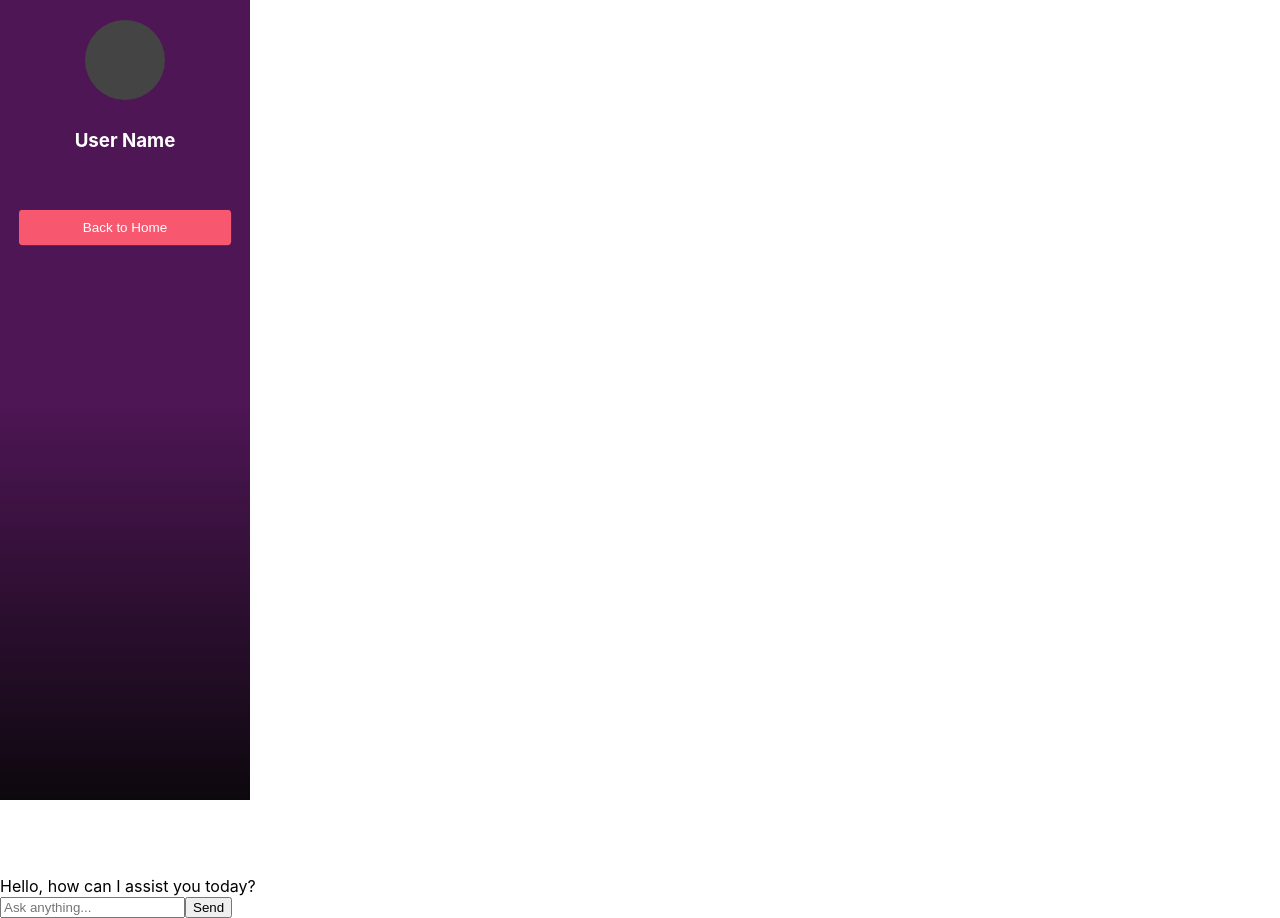
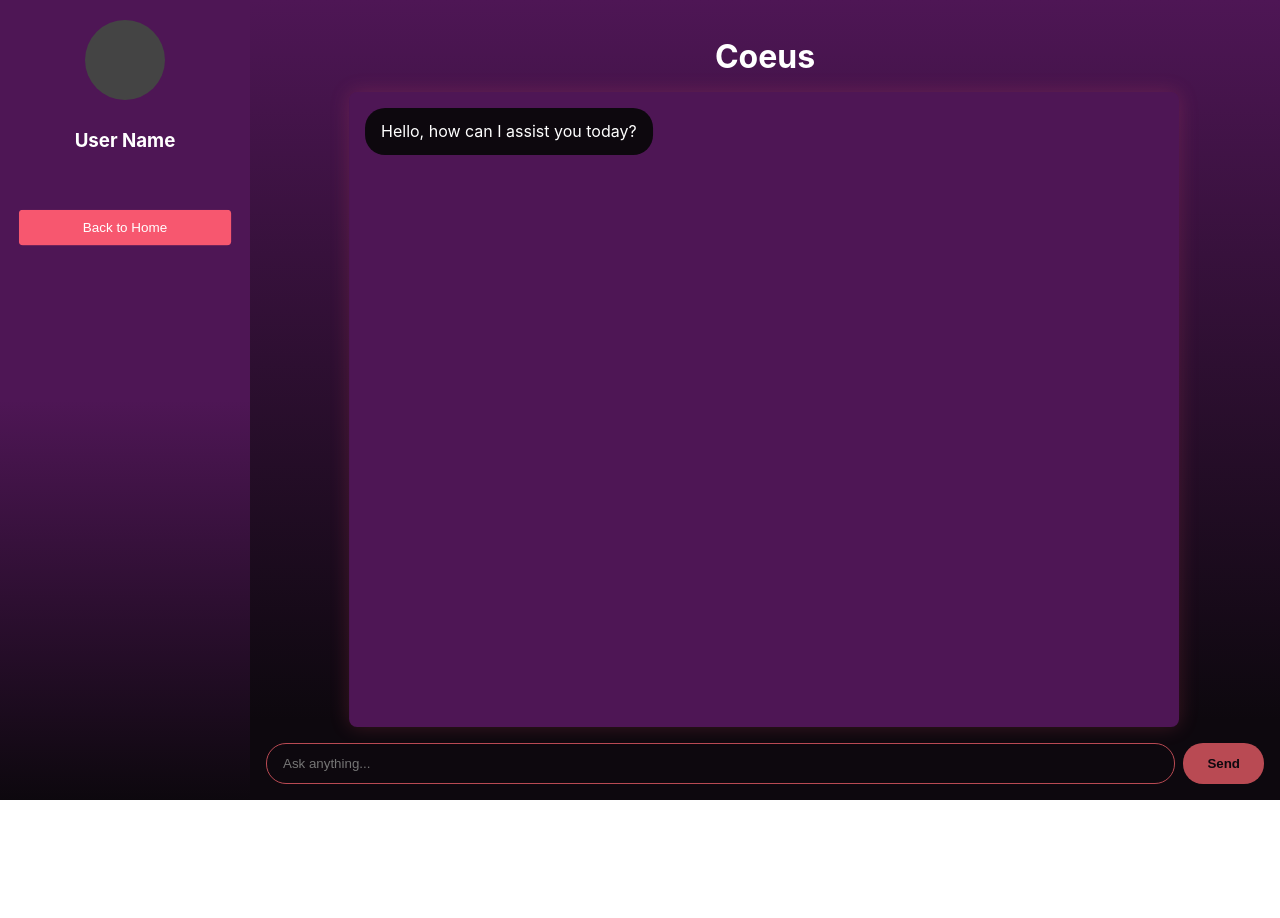
Before and after one commit to jasondu7297/honeycomb, a React (Create React App) app in the folder coeus-fe/: page /chat in a window 1280 px wide. After the commit the page ends 800 px from the top, so only its background shows below. Built offline with nearby package versions, Linux system fonts and the light colour scheme.

Commit message:
remove windsurf changes

```diff
--- a/coeus-fe/src/components/ChatInterface.js
+++ b/coeus-fe/src/components/ChatInterface.js
@@ -230,60 +230,217 @@ const ChatInterface = () => {
   };
 
 
+  // ----- STYLES -----
+
+  // Outer container: flex row to hold sidebar and main content
+  const outerContainerStyle = {
+    display: 'flex',
+    flexDirection: 'row',
+    height: '100vh',
+    width: '100%',
+    margin: 0,
+    padding: 0,
+    background: 'linear-gradient(180deg, #4e1655 0%, #0d080e 90%, #0d080e 100%)',
+    color: '#b94a53'
+  };
+
+  // const workflowBackgroundStyle = {
+  //   background: 'linear-gradient(180deg, #4e1655 50%, #0d080e 100%)',
+  //   width: '100%',
+  //   height: '100%',
+  // }
+  // Force the sidebar to be 250px wide
+  const sidebarWrapperStyle = {
+    width: '250px'
+  };
+
+  // Main container takes up the remaining space
+  const mainContainerStyle = {
+    flex: 1,
+    display: 'flex',
+    flexDirection: 'column',
+    padding: '1rem'
+  };
+
+  // Chat area container
+  const chatContainerStyle = {
+    display: 'flex',
+    flexDirection: 'column',
+    flex: 1 // grow to fill remaining vertical space
+  };
+
+  const chatWindowStyle = {
+    flex: 1,
+    overflowY: 'auto',
+    padding: '1rem',
+    backgroundColor: '#4e1655',
+    borderRadius: '8px',
+    marginBottom: '1rem',
+    width: '80%',
+    height: '80%',
+    transform: 'translateX(10%)',
+    boxShadow: '0 0 20px rgba(247, 87, 111, 0.2)'
+  };
+
+  // Form styles
+  const formStyle = {
+    display: 'flex',
+    width: '100%'
+  };
+
+  const inputStyle = {
+    flex: 1,
+    padding: '0.75rem 1rem',
+    borderRadius: '20px',
+    border: `1px solid #b94a53`,
+    outline: 'none',
+    backgroundColor: '#0d080e',
+    color: '#b94a53'
+  };
+
+  const buttonStyle = {
+    marginLeft: '0.5rem',
+    padding: '0.75rem 1.5rem',
+    borderRadius: '20px',
+    border: 'none',
+    backgroundColor: '#b94a53',
+    color: '#0d080e',
+    cursor: 'pointer',
+    fontWeight: 'bold'
+  };
+
+  // Message alignment and bubble styles
+  const messageStyle = (sender) => ({
+    display: 'flex',
+    justifyContent: sender === 'user' ? 'flex-end' : 'flex-start',
+    marginBottom: '1rem'
+  });
+
+  const bubbleStyle = (sender) => ({
+    maxWidth: '60%',
+    padding: '0.75rem 1rem',
+    borderRadius: '20px',
+    lineHeight: '1.4',
+    color: '#ffffff',
+    backgroundColor: sender === 'user' ? '#b94a53' : '#0d080e'
+  });
+
+  // ----- Modal & React Flow Styles -----
+  const modalOverlayStyle = {
+    position: 'fixed',
+    top: 0,
+    left: 0,
+    right: 0,
+    bottom: 0,
+    background: 'linear-gradient(180deg, #4e1655 0%, #0d080e 90%, #0d080e 100%)',
+    display: 'flex',
+    justifyContent: 'center',
+    alignItems: 'center',
+    zIndex: 1000
+  };
+
+  const modalContentStyle = {
+    backgroundColor: '#4e1655',
+    padding: '20px',
+    borderRadius: '8px',
+    width: '80%',
+    height: '80%',
+    overflow: 'auto',
+    boxShadow: '0 0 20px rgba(247, 87, 111, 0.2)'
+  };
+
+//   const Modal = ({ onClose, children }) => (
+//     <div style={modalOverlayStyle}>
+//       <div style={modalContentStyle}>
+//       <button
+//   onClick={onClose}
+//   style={{
+//     marginBottom: '10px',
+//     cursor: 'pointer',
+//     backgroundColor: 'grey',
+//     color: 'black',
+//     border: 'none',
+//     padding: '8px 16px',
+//     borderRadius: '8px'
+//   }}
+// >
+//   Close
+// </button>
+//         {children}
+//       </div>
+//     </div>
+//   );
+
+
+
 const CustomNode = ({ data }) => {
   return (
-    <div className="custom-node">
+    <div style={{
+      backgroundColor: 'grey',
+      color: 'black',
+      padding: '10px 20px',
+      borderRadius: '12px',
+      textAlign: 'center',
+      boxShadow: '0px 2px 5px rgba(0,0,0,0.2)',
+      minWidth: '100px'
+    }}>
       {data.label}
     </div>
   );
 };
 
+// const nodeTypes = { custom: CustomNode };
+
+// Ensure that each node in `nodes` has `type: 'custom'`
 const updatedNodes = nodes.map(node => ({ ...node, type: 'custom' }));
 
   return (
-    <div className="outer-container">
-      <div className="sidebar-wrapper">
+    <div style={outerContainerStyle}>
+      {/* Sidebar Wrapper */}
+      <div style={sidebarWrapperStyle}>
         <Sidebar />
       </div>
 
-      <div className="main-container">
+      {/* Main Content */}
+      <div style={mainContainerStyle}>
         <CoeusHeader />
-        <div className="chat-container">
-          <div ref={chatWindowRef} className="chat-window">
+        <div style={chatContainerStyle}>
+          <div ref={chatWindowRef} style={chatWindowStyle}>
             {messages.map((msg, idx) => (
-              <div key={idx} className={`message-container ${msg.sender}`}>
-                <div className={`message-bubble ${msg.sender}`}>
+              <div key={idx} style={messageStyle(msg.sender)}>
+                <div style={bubbleStyle(msg.sender)}>
                   {msg.text}
                 </div>
               </div>
             ))}
             {isLoading && (
-              <div className="loading-indicator">
-                <div className="typing-bubble">Typing...</div>
+              <div style={messageStyle('bot')}>
+                <div style={bubbleStyle('bot')}>Typing...</div>
               </div>
             )}
           </div>
 
-          <form onSubmit={handleSend} className="chat-form">
+          <form onSubmit={handleSend} style={formStyle}>
             <input
               type="text"
               value={input}
               onChange={(e) => setInput(e.target.value)}
               placeholder="Ask anything..."
-              className="chat-input"
+              style={inputStyle}
             />
-            <button type="submit" className="chat-button">
+            <button type="submit" style={buttonStyle}>
               Send
             </button>
           </form>
         </div>
       </div>
 
-      {showVisualization && (
+            {/* Visualization Modal */}
+            {showVisualization && (
         <Modal onClose={() => setShowVisualization(false)}>
           <h2>Agentic AI Workflow Visualization</h2>
           <ReactFlowProvider>
-            <div className="workflow-container">
+            <div style={{ width: '100%', height: '100%' }}>
               <ReactFlow
                 nodes={nodes}
                 edges={edges}
@@ -295,6 +452,7 @@ const updatedNodes = nodes.map(node => ({ ...node, type: 'custom' }));
         </Modal>
       )}
 
+      {/* Branching Modal */}
       {selectedCheckpoint && (
         <BranchModal
           checkpoint={selectedCheckpoint}
```
